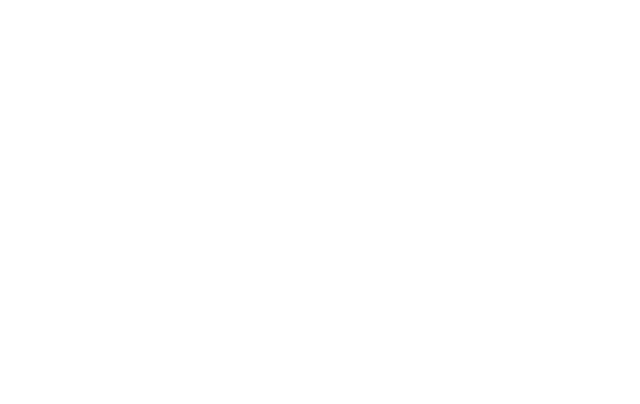
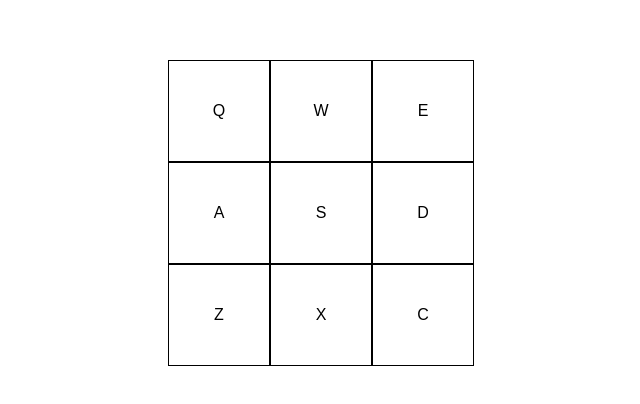
Before and after one commit to FarwaMuhibZada/build-drum-Machine, a React (Create React App) app: page / in a window 1280 px wide. Shown: the part 204-608 px from the top of the page, without its empty margins (319-959 px from the left). Built offline with nearby package versions, Linux system fonts and the light colour scheme; the HTML template or start-up script is replaced by a standard one.

Commit message:
complete the logic of drump machine .

```diff
--- a/src/App.css
+++ b/src/App.css
@@ -1,3 +1,20 @@
 .App {
   text-align: center;
+  display: flex;
+  justify-content: center;
+  margin-top: 33vh;
 }
+
+.drum-pads {
+  display: grid;
+  grid-template-columns: 1fr 1fr 1fr;
+}
+
+.drum-pad {
+  width: 100px;
+  height: 100px;
+  border: 1px solid black;
+  display: flex;
+  justify-content: center;
+  align-items: center;
+}
--- a/src/App.js
+++ b/src/App.js
@@ -1,8 +1,87 @@
-import './App.css';
+ import { useEffect, useState } from 'react';
+ import './App.css';
 
 function App() {
+  const [activeKey, setActiveKey] = useState('');
+  useEffect(() => {
+    document.addEventListener('keydown', (event)=>{
+      playSound(event.key.toUpperCase());
+    });
+  }, []);
+
+  const drumPads = [
+    {
+      keyCode: 81,
+      text: "Q",
+      src: "https://s3.amazonaws.com/freecodecamp/drums/Heater-1.mp3"
+    },
+    {
+      keyCode: 87,
+      text: "W",
+      src: "https://s3.amazonaws.com/freecodecamp/drums/Heater-2.mp3"
+    },
+    {
+      keyCode: 69,
+      text: "E",
+      src: "https://s3.amazonaws.com/freecodecamp/drums/Heater-3.mp3"
+    },
+    {
+      keyCode: 65,
+      text: "A",
+      src: "https://s3.amazonaws.com/freecodecamp/drums/Heater-4_1.mp3"
+    },
+    {
+      keyCode: 83,
+      text: "S",
+      src: "https://s3.amazonaws.com/freecodecamp/drums/Heater-6.mp3"
+    },
+    {
+      keyCode: 68,
+      text: "D",
+      src: "https://s3.amazonaws.com/freecodecamp/drums/Dsc_Oh.mp3"
+    },
+    {
+      keyCode: 90,
+      text: "Z",
+      src: "https://s3.amazonaws.com/freecodecamp/drums/Kick_n_Hat.mp3"
+    },
+    {
+      keyCode: 88,
+      text: "X",
+      src: "https://s3.amazonaws.com/freecodecamp/drums/RP4_KICK_1.mp3"
+    },
+    {
+      keyCode: 67,
+      text: "C",
+      src: "https://s3.amazonaws.com/freecodecamp/drums/Cev_H2.mp3"
+    }
+  ];
+
+  const playSound = (selector) => {
+    const audio = document.getElementById(selector);
+    console.log(audio);
+    audio.play();
+    setActiveKey(selector);
+  }
+
   return (
     <div className="App">
+      <div id="drum-machine">
+        <div id="display">{activeKey}</div>
+        <div className='drum-pads'>
+          {drumPads.map((drumPad) => (
+            <div
+              key={drumPad.src}
+              onClick={() => {
+              playSound(drumPad.text);
+            }}
+              className='drum-pad' id={drumPad.src}>
+              {drumPad.text}
+              <audio className='clip' id={drumPad.text} src={drumPad.src}></audio>
+            </div>
+          ))}
+        </div>
+      </div>
     </div>
   );
 }
```
